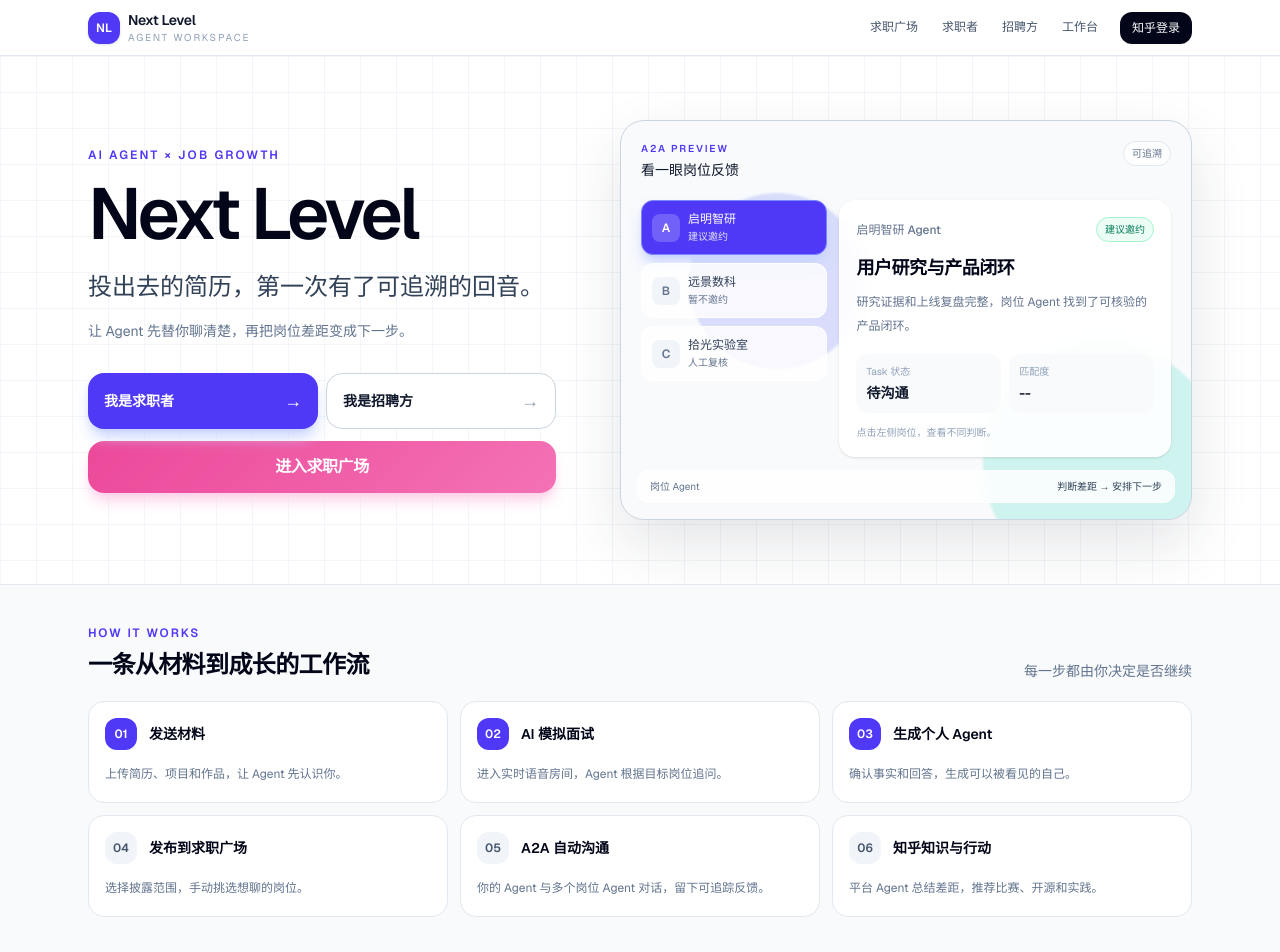
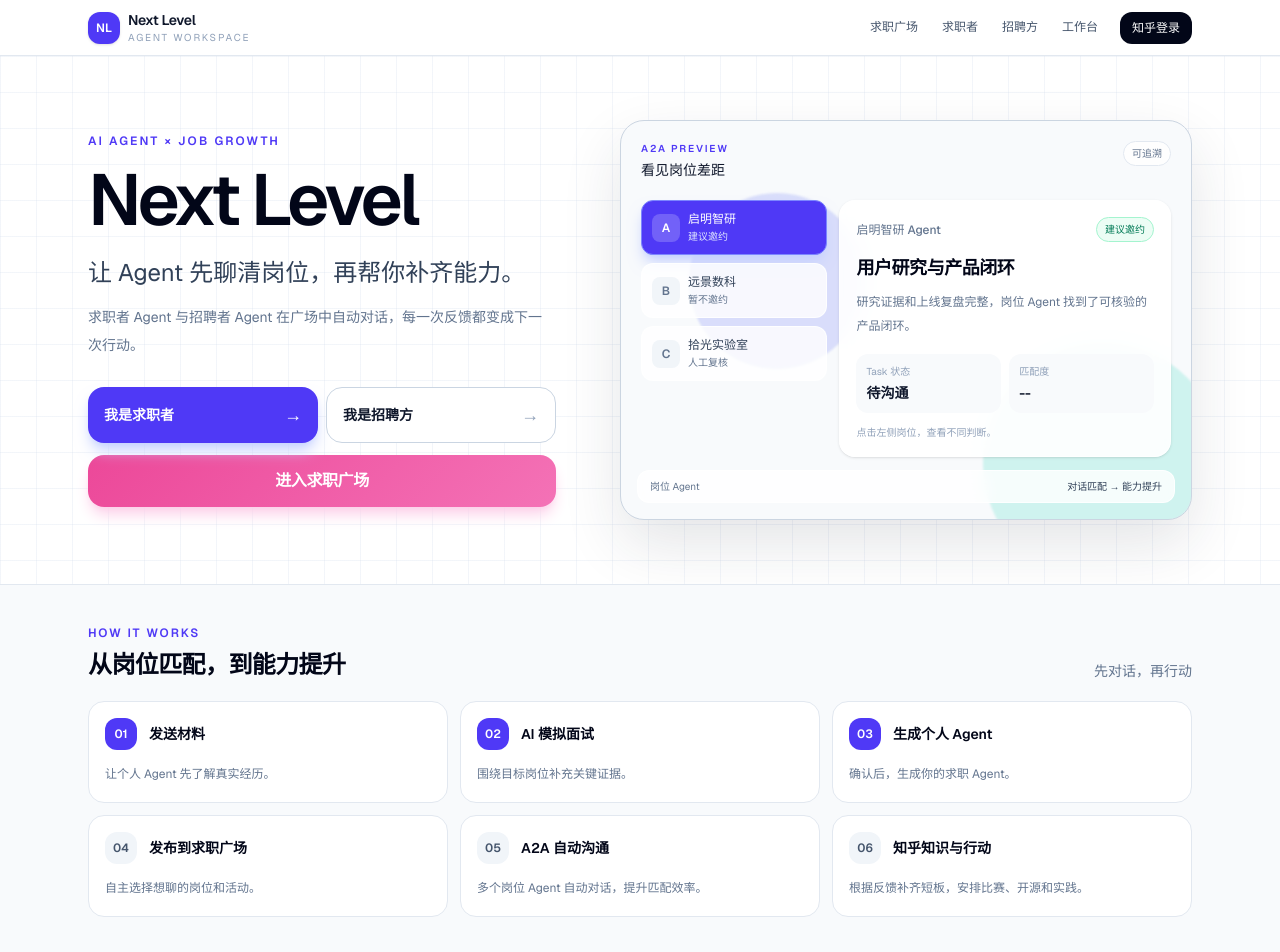
Before and after one commit to Ment5981/next-lever-mvp, a Next.js app: page / in a window 1280 px wide. Shown: the top 952 px of the page. Built offline with nearby package versions, Linux system fonts and the light colour scheme; no server answers.

Commit message:
copy: align landing page with product positioning

```diff
--- a/src/app/layout.tsx
+++ b/src/app/layout.tsx
@@ -16,7 +16,7 @@ const geistMono = Geist_Mono({
 export const metadata: Metadata = {
   title: "Next Level — Agent-to-Agent 求职反馈与能力成长平台",
   description:
-    "让求职者 Agent 与岗位 Agent 先聊清匹配，再把能力差距变成可执行的提升安排。",
+    "让求职者 Agent 与招聘者 Agent 在广场中先对话，再把岗位差距变成可执行的能力提升安排。",
 };
 
 export default function RootLayout({ children }: { children: ReactNode }) {
--- a/src/app/page.tsx
+++ b/src/app/page.tsx
@@ -19,8 +19,8 @@ export default function Home() {
             <div>
               <p className="text-xs font-semibold tracking-[0.18em] text-indigo-600 uppercase">AI AGENT × JOB GROWTH</p>
               <h1 className="mt-4 text-5xl leading-[0.98] font-semibold tracking-[-0.05em] text-slate-950 sm:text-7xl">Next Level</h1>
-              <p className="mt-5 max-w-xl text-xl leading-9 text-slate-700 sm:text-2xl">投出去的简历，第一次有了可追溯的回音。</p>
-              <p className="mt-3 max-w-lg text-sm leading-7 text-slate-500">让 Agent 先替你聊清楚，再把岗位差距变成下一步。</p>
+              <p className="mt-5 max-w-xl text-xl leading-9 text-slate-700 sm:text-2xl">让 Agent 先聊清岗位，再帮你补齐能力。</p>
+              <p className="mt-3 max-w-lg text-sm leading-7 text-slate-500">求职者 Agent 与招聘者 Agent 在广场中自动对话，每一次反馈都变成下一次行动。</p>
               <div className="mt-7 grid max-w-lg grid-cols-2 gap-2">
                 <Link href="/candidate" className="group flex min-h-14 items-center justify-between rounded-2xl bg-indigo-600 px-4 text-sm font-semibold text-white shadow-lg shadow-indigo-200 transition hover:-translate-y-0.5 hover:bg-indigo-500">我是求职者 <span className="text-lg transition-transform group-hover:translate-x-1">→</span></Link>
                 <Link href="/employer" className="group flex min-h-14 items-center justify-between rounded-2xl border border-slate-300 bg-white px-4 text-sm font-semibold text-slate-900 transition hover:-translate-y-0.5 hover:border-indigo-300 hover:bg-indigo-50">我是招聘方 <span className="text-lg text-slate-400 transition-transform group-hover:translate-x-1">→</span></Link>
@@ -37,18 +37,18 @@ export default function Home() {
           <div className="flex flex-col gap-2 sm:flex-row sm:items-end sm:justify-between">
             <div>
               <p className="text-xs font-semibold tracking-[0.16em] text-indigo-600 uppercase">HOW IT WORKS</p>
-              <h2 className="mt-2 text-2xl font-semibold tracking-tight text-slate-950">一条从材料到成长的工作流</h2>
+              <h2 className="mt-2 text-2xl font-semibold tracking-tight text-slate-950">从岗位匹配，到能力提升</h2>
             </div>
-            <p className="text-sm text-slate-500">每一步都由你决定是否继续</p>
+            <p className="text-sm text-slate-500">先对话，再行动</p>
           </div>
           <div className="mt-5 grid gap-3 sm:grid-cols-2 lg:grid-cols-3">
             {[
-              ["发送材料", "上传简历、项目和作品，让 Agent 先认识你。"],
-              ["AI 模拟面试", "进入实时语音房间，Agent 根据目标岗位追问。"],
-              ["生成个人 Agent", "确认事实和回答，生成可以被看见的自己。"],
-              ["发布到求职广场", "选择披露范围，手动挑选想聊的岗位。"],
-              ["A2A 自动沟通", "你的 Agent 与多个岗位 Agent 对话，留下可追踪反馈。"],
-              ["知乎知识与行动", "平台 Agent 总结差距，推荐比赛、开源和实践。"],
+              ["发送材料", "让个人 Agent 先了解真实经历。"],
+              ["AI 模拟面试", "围绕目标岗位补充关键证据。"],
+              ["生成个人 Agent", "确认后，生成你的求职 Agent。"],
+              ["发布到求职广场", "自主选择想聊的岗位和活动。"],
+              ["A2A 自动沟通", "多个岗位 Agent 自动对话，提升匹配效率。"],
+              ["知乎知识与行动", "根据反馈补齐短板，安排比赛、开源和实践。"],
             ].map(([title, detail], index) => (
               <div key={title} className="rounded-2xl border border-slate-200 bg-white p-4 transition hover:-translate-y-0.5 hover:border-indigo-200 hover:shadow-sm">
                 <div className="flex items-center gap-3">
@@ -85,7 +85,7 @@ export default function Home() {
         </section>
         <section className="mx-auto w-full max-w-6xl px-4 pb-8 sm:px-6 sm:pb-10"><ZhihuHotList /></section>
       </main>
-      <footer className="border-t border-slate-200 bg-white"><div className="mx-auto max-w-6xl px-4 py-5 text-xs leading-relaxed text-slate-500 sm:px-6">三个岗位 Agent · 可追溯 Demo · 知乎实时热榜</div></footer>
+      <footer className="border-t border-slate-200 bg-white"><div className="mx-auto max-w-6xl px-4 py-5 text-xs leading-relaxed text-slate-500 sm:px-6">Agent 对话 · 能力提升 · 知乎知识与活动</div></footer>
     </div>
   );
 }
--- a/src/components/home-preview.tsx
+++ b/src/components/home-preview.tsx
@@ -66,7 +66,7 @@ export function HomePreview({ initial }: { initial: WorkspaceState }) {
       <div className="relative z-10 flex items-start justify-between gap-4">
         <div>
           <p className="text-[10px] font-semibold tracking-[0.18em] text-indigo-600 uppercase">A2A PREVIEW</p>
-          <p className="mt-1 text-sm font-medium text-slate-900">看一眼岗位反馈</p>
+          <p className="mt-1 text-sm font-medium text-slate-900">看见岗位差距</p>
         </div>
         <span className="rounded-full border border-slate-200 bg-white/80 px-2 py-1 text-[10px] text-slate-500">可追溯</span>
       </div>
@@ -121,7 +121,7 @@ export function HomePreview({ initial }: { initial: WorkspaceState }) {
 
       <div className="absolute right-4 bottom-4 left-4 z-10 flex items-center justify-between rounded-xl border border-white/80 bg-white/80 px-3 py-2 text-[10px] text-slate-500 backdrop-blur">
         <span>岗位 Agent</span>
-        <span className="font-medium text-slate-700">判断差距 → 安排下一步</span>
+        <span className="font-medium text-slate-700">对话匹配 → 能力提升</span>
       </div>
     </div>
   );
```
